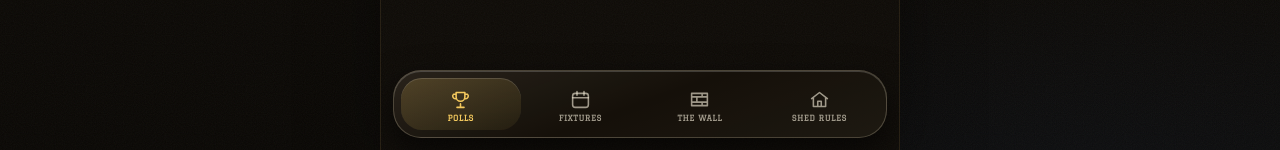
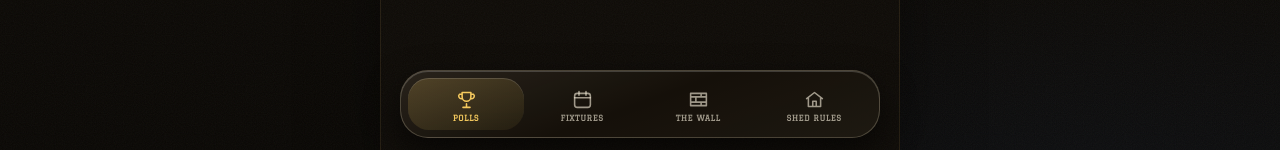
Before and after one commit to ryrwfyv6d4-prog/Worldcup, a React (Vite) app: page / in a window 1280 px wide. Shown: the part 650-800 px from the top of the page. Built offline with nearby package versions, Linux system fonts and the light colour scheme; no server answers; a web font is replaced by a local one.

Commit message:
Fix: nav pinned to viewport bottom (position fixed); subtle brass 'you' row highlight

```diff
--- a/src/App.css
+++ b/src/App.css
@@ -150,10 +150,11 @@ body {
 /* ── Bottom nav ── */
 .nav {
   display: flex;
-  position: absolute;
-  bottom: calc(var(--safe-bottom) + 12px);
-  left: 12px;
-  right: 12px;
+  position: fixed;
+  bottom: calc(env(safe-area-inset-bottom, 0px) + 12px);
+  left: 50%;
+  transform: translateX(-50%);
+  width: min(calc(100% - 24px), 480px);
   z-index: 100;
   border-radius: 28px;
   padding: 7px;
@@ -1841,11 +1842,10 @@ body, .app {
 .lb-row:last-of-type { border-bottom: none; }
 .lb-row:active { background: #ece0c2; }
 .lb-row.me {
-  background: repeating-linear-gradient(-45deg, #fdf4dd 0 10px, #f6e9c8 10px 20px);
-  outline: 2px solid var(--glory-red);
-  outline-offset: -2px;
+  background: linear-gradient(90deg, rgba(226, 169, 59, 0.16), rgba(226, 169, 59, 0.05) 55%);
+  box-shadow: inset 3px 0 0 var(--brass);
+  outline: none;
   border: none;
-  box-shadow: none;
 }
 .lb-name { color: var(--ink); display: flex; align-items: center; gap: 6px; flex-wrap: wrap; }
 .lb-teams .team-chip { background: none; border: 1px solid var(--poster-edge); color: var(--ink-soft); }
```
